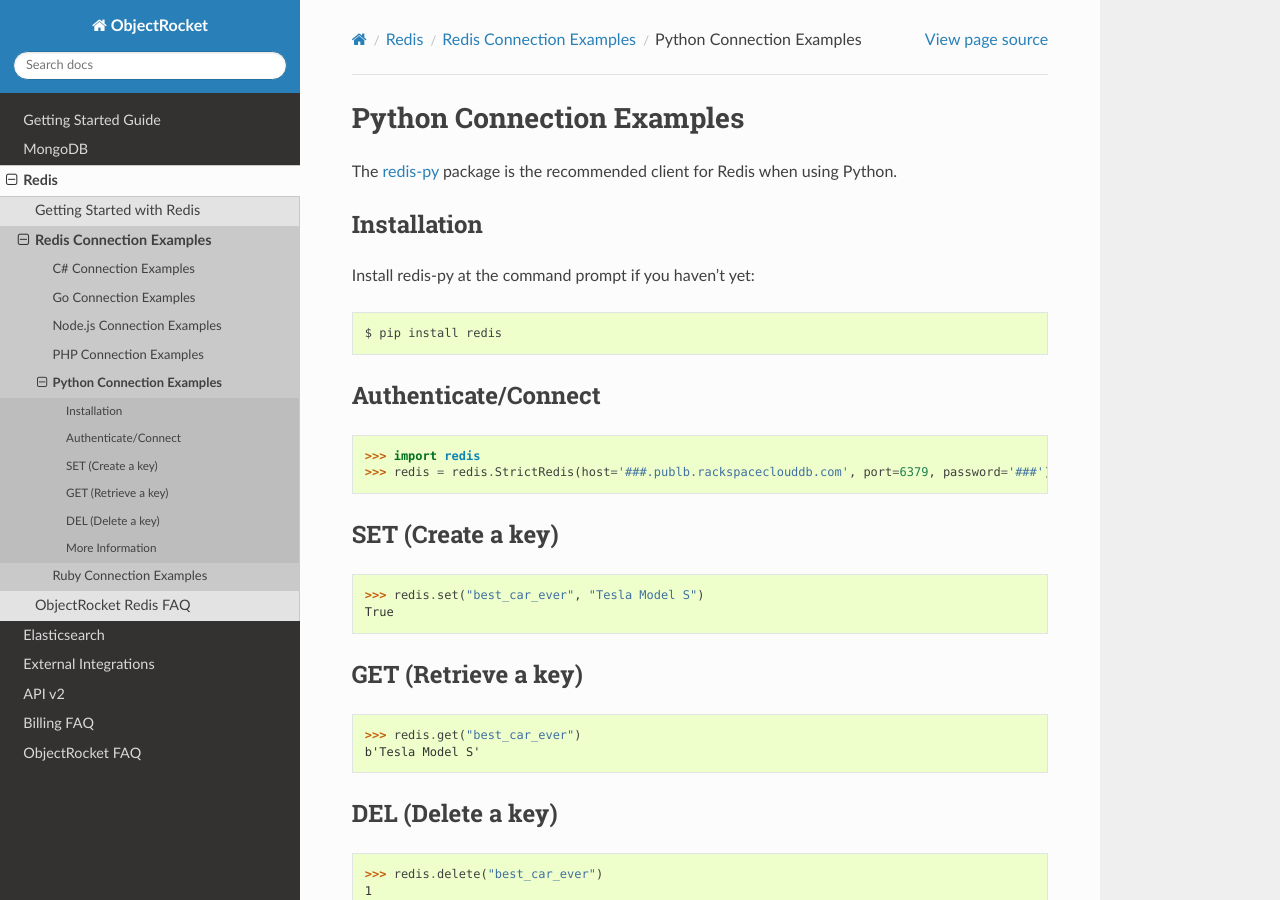
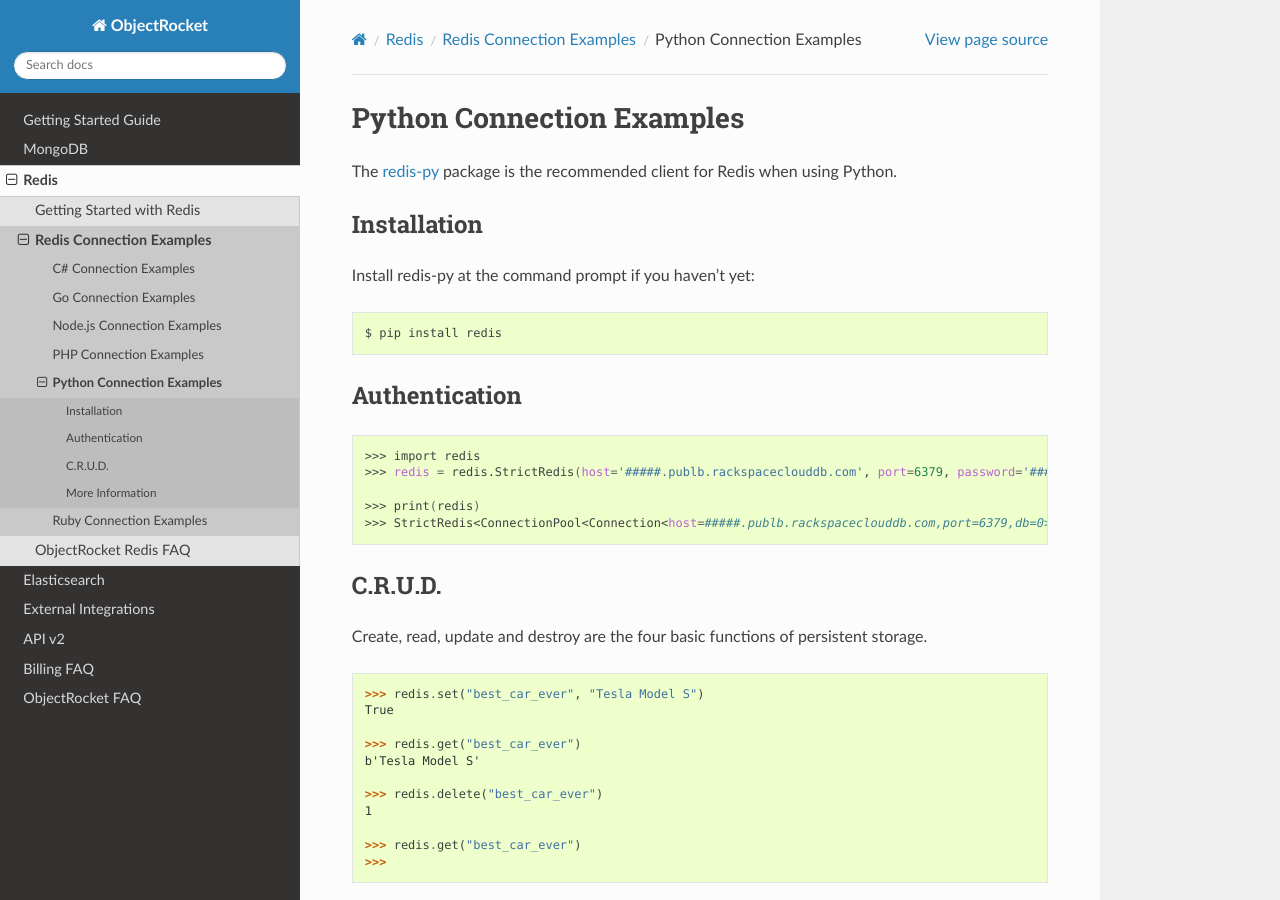
Before and after one commit to zcorleissen/documentation, a Sphinx documentation site: the page built from source/redis_python_examples.rst, in a window 1280 px wide and 900 px high. Built offline with Sphinx 7.4.7 and the Read the Docs theme 2.0.0, drawn with Linux system fonts in a browser that asks for light colours.

Commit message:
Less sections. More conciseness. All greatness. (Redis/Python)

```diff
--- a/source/redis_python_examples.rst
+++ b/source/redis_python_examples.rst
@@ -14,34 +14,30 @@
 
    $ pip install redis
 
-Authenticate/Connect
---------------------
 
-.. code-block:: python
+Authentication
+--------------
+
+.. code-block:: bash
 
    >>> import redis
-   >>> redis = redis.StrictRedis(host='###.publb.rackspaceclouddb.com', port=6379, password='###')
+   >>> redis = redis.StrictRedis(host='#####.publb.rackspaceclouddb.com', port=6379, password='#####')
 
-SET (Create a key)
-------------------
+   >>> print(redis)
+   >>> StrictRedis<ConnectionPool<Connection<host=#####.publb.rackspaceclouddb.com,port=6379,db=0>>>
+
+C.R.U.D.
+--------
+
+Create, read, update and destroy are the four basic functions of persistent storage.
 
 .. code-block:: python
 
    >>> redis.set("best_car_ever", "Tesla Model S")
    True
 
-GET (Retrieve a key)
---------------------
-
-.. code-block:: python
-
    >>> redis.get("best_car_ever")
    b'Tesla Model S'
-
-DEL (Delete a key)
-------------------
-
-.. code-block:: python
 
    >>> redis.delete("best_car_ever")
    1
```
